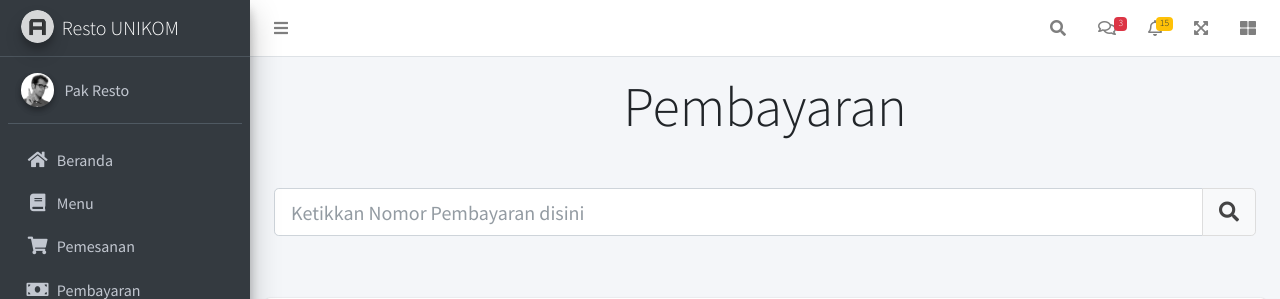
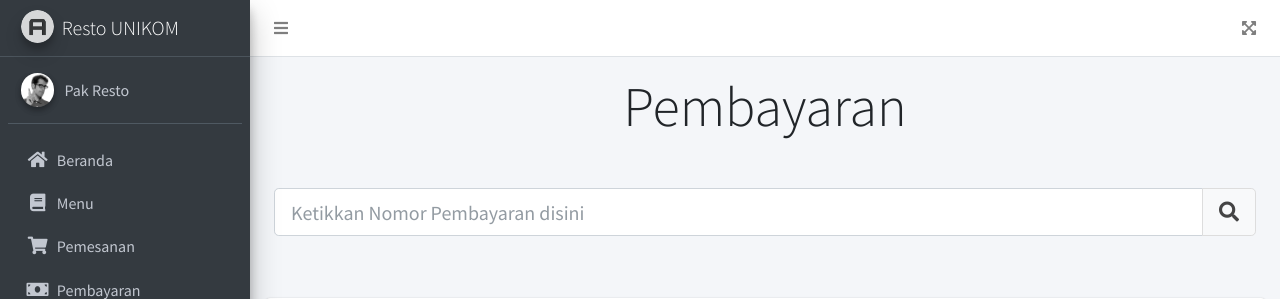
Before and after one commit to rahmaninsani/restoran_jasuke, a CodeIgniter 4 app: template app/Views/pembayaran/index.php in a window 1280 px wide. Shown: the top 299 px of the page. Run offline with PHP 8.4 and a stand-in for CodeIgniter, Linux system fonts and the light colour scheme; the template is opened without the code that fills it, so the values that code supplies are empty; some libraries are stand-ins or nearby versions.

Commit message:
Menghapus icon-icon di Navbar

```diff
--- a/app/Config/Routes.php
+++ b/app/Config/Routes.php
@@ -38,7 +38,6 @@ $routes->get('/pemesanan', 'Pemesanan::index');
 $routes->get('/laporan', 'Laporan::index');
 $routes->get('/pembayaran', 'Pembayaran::index');
 
-
 /*
  * --------------------------------------------------------------------
  * Additional Routing
--- a/app/Views/layout/navbar.php
+++ b/app/Views/layout/navbar.php
@@ -5,133 +5,15 @@
       <li class="nav-item">
         <a class="nav-link" data-widget="pushmenu" href="#" role="button"><i class="fas fa-bars"></i></a>
       </li>
-      <!-- <li class="nav-item d-none d-sm-inline-block">
-        <a href="/assets/index3.html" class="nav-link">Home</a>
-      </li> -->
-      <!-- <li class="nav-item d-none d-sm-inline-block">
-        <a href="#" class="nav-link">Contact</a>
-      </li> -->
     </ul>
 
     <!-- Right navbar links -->
     <ul class="navbar-nav ml-auto">
-      <!-- Navbar Search -->
-      <li class="nav-item">
-        <a class="nav-link" data-widget="navbar-search" href="#" role="button">
-          <i class="fas fa-search"></i>
-        </a>
-        <div class="navbar-search-block">
-          <form class="form-inline">
-            <div class="input-group input-group-sm">
-              <input class="form-control form-control-navbar" type="search" placeholder="Search" aria-label="Search">
-              <div class="input-group-append">
-                <button class="btn btn-navbar" type="submit">
-                  <i class="fas fa-search"></i>
-                </button>
-                <button class="btn btn-navbar" type="button" data-widget="navbar-search">
-                  <i class="fas fa-times"></i>
-                </button>
-              </div>
-            </div>
-          </form>
-        </div>
-      </li>
-
-      <!-- Messages Dropdown Menu -->
-      <li class="nav-item dropdown">
-        <a class="nav-link" data-toggle="dropdown" href="#">
-          <i class="far fa-comments"></i>
-          <span class="badge badge-danger navbar-badge">3</span>
-        </a>
-        <div class="dropdown-menu dropdown-menu-lg dropdown-menu-right">
-          <a href="#" class="dropdown-item">
-            <!-- Message Start -->
-            <div class="media">
-              <img src="/assets/dist/img/user1-128x128.jpg" alt="User Avatar" class="img-size-50 mr-3 img-circle">
-              <div class="media-body">
-                <h3 class="dropdown-item-title">
-                  Brad Diesel
-                  <span class="float-right text-sm text-danger"><i class="fas fa-star"></i></span>
-                </h3>
-                <p class="text-sm">Call me whenever you can...</p>
-                <p class="text-sm text-muted"><i class="far fa-clock mr-1"></i> 4 Hours Ago</p>
-              </div>
-            </div>
-            <!-- Message End -->
-          </a>
-          <div class="dropdown-divider"></div>
-          <a href="#" class="dropdown-item">
-            <!-- Message Start -->
-            <div class="media">
-              <img src="/assets/dist/img/user8-128x128.jpg" alt="User Avatar" class="img-size-50 img-circle mr-3">
-              <div class="media-body">
-                <h3 class="dropdown-item-title">
-                  John Pierce
-                  <span class="float-right text-sm text-muted"><i class="fas fa-star"></i></span>
-                </h3>
-                <p class="text-sm">I got your message bro</p>
-                <p class="text-sm text-muted"><i class="far fa-clock mr-1"></i> 4 Hours Ago</p>
-              </div>
-            </div>
-            <!-- Message End -->
-          </a>
-          <div class="dropdown-divider"></div>
-          <a href="#" class="dropdown-item">
-            <!-- Message Start -->
-            <div class="media">
-              <img src="/assets/dist/img/user3-128x128.jpg" alt="User Avatar" class="img-size-50 img-circle mr-3">
-              <div class="media-body">
-                <h3 class="dropdown-item-title">
-                  Nora Silvester
-                  <span class="float-right text-sm text-warning"><i class="fas fa-star"></i></span>
-                </h3>
-                <p class="text-sm">The subject goes here</p>
-                <p class="text-sm text-muted"><i class="far fa-clock mr-1"></i> 4 Hours Ago</p>
-              </div>
-            </div>
-            <!-- Message End -->
-          </a>
-          <div class="dropdown-divider"></div>
-          <a href="#" class="dropdown-item dropdown-footer">See All Messages</a>
-        </div>
-      </li>
-      <!-- Notifications Dropdown Menu -->
-      <li class="nav-item dropdown">
-        <a class="nav-link" data-toggle="dropdown" href="#">
-          <i class="far fa-bell"></i>
-          <span class="badge badge-warning navbar-badge">15</span>
-        </a>
-        <div class="dropdown-menu dropdown-menu-lg dropdown-menu-right">
-          <span class="dropdown-item dropdown-header">15 Notifications</span>
-          <div class="dropdown-divider"></div>
-          <a href="#" class="dropdown-item">
-            <i class="fas fa-envelope mr-2"></i> 4 new messages
-            <span class="float-right text-muted text-sm">3 mins</span>
-          </a>
-          <div class="dropdown-divider"></div>
-          <a href="#" class="dropdown-item">
-            <i class="fas fa-users mr-2"></i> 8 friend requests
-            <span class="float-right text-muted text-sm">12 hours</span>
-          </a>
-          <div class="dropdown-divider"></div>
-          <a href="#" class="dropdown-item">
-            <i class="fas fa-file mr-2"></i> 3 new reports
-            <span class="float-right text-muted text-sm">2 days</span>
-          </a>
-          <div class="dropdown-divider"></div>
-          <a href="#" class="dropdown-item dropdown-footer">See All Notifications</a>
-        </div>
-      </li>
       <li class="nav-item">
         <a class="nav-link" data-widget="fullscreen" href="#" role="button">
           <i class="fas fa-expand-arrows-alt"></i>
         </a>
       </li>
-      <li class="nav-item">
-        <a class="nav-link" data-widget="control-sidebar" data-slide="true" href="#" role="button">
-          <i class="fas fa-th-large"></i>
-        </a>
-      </li>
     </ul>
   </nav>
   <!-- /.navbar -->
```
